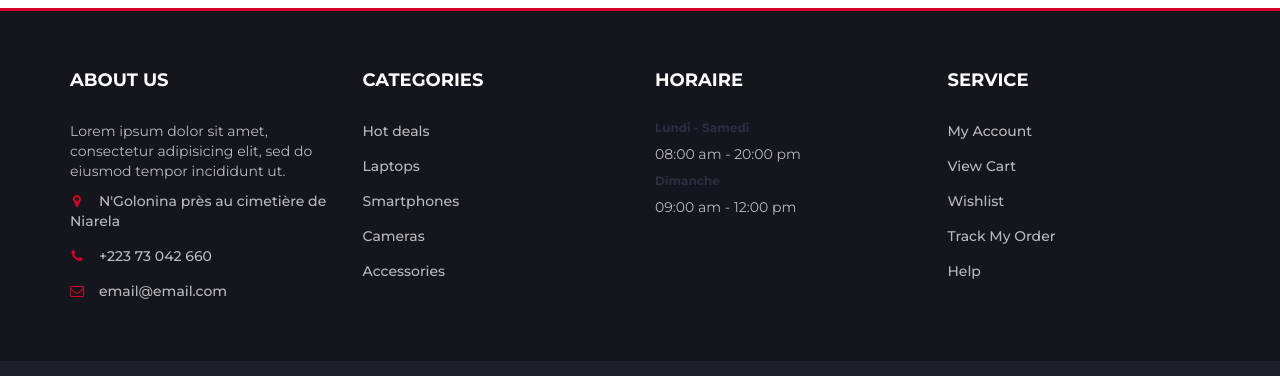
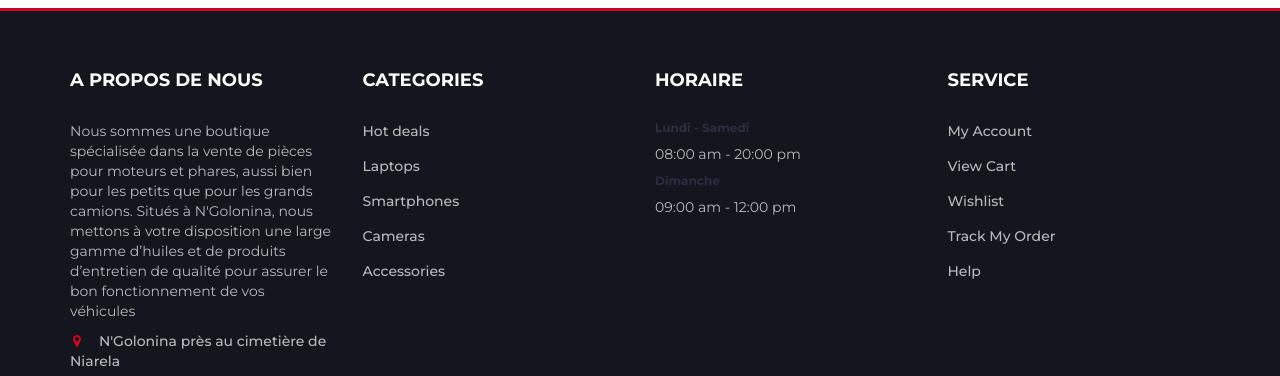
Before and after one commit to AminataToure/boutiquedara, a plain HTML site: page electro-master/index.html in a window 1280 px wide. Shown: the part 3562-3938 px from the top of the page. Drawn offline with Linux system fonts and the light colour scheme.

Commit message:
Modification de la page index.html

```diff
--- a/electro-master/index.html
+++ b/electro-master/index.html
@@ -1124,8 +1124,9 @@
 					<div class="row">
 						<div class="col-md-3 col-xs-6">
 							<div class="footer">
-								<h3 class="footer-title">About Us</h3>
-								<p>Lorem ipsum dolor sit amet, consectetur adipisicing elit, sed do eiusmod tempor incididunt ut.</p>
+								<h3 class="footer-title">A Propos de Nous</h3>
+								<p>Nous sommes une boutique spécialisée dans la vente de pièces pour moteurs et phares, aussi bien pour les petits que pour les grands camions.
+Situés à N'Golonina, nous mettons à votre disposition une large gamme d’huiles et de produits d’entretien de qualité pour assurer le bon fonctionnement de vos véhicules</p>
 								<ul class="footer-links">
 									<li><a href="#"><i class="fa fa-map-marker"></i>N'Golonina près au cimetière de Niarela</a></li>
 									<li><a href="#"><i class="fa fa-phone"></i>+223 73 042 660</a></li>
```
